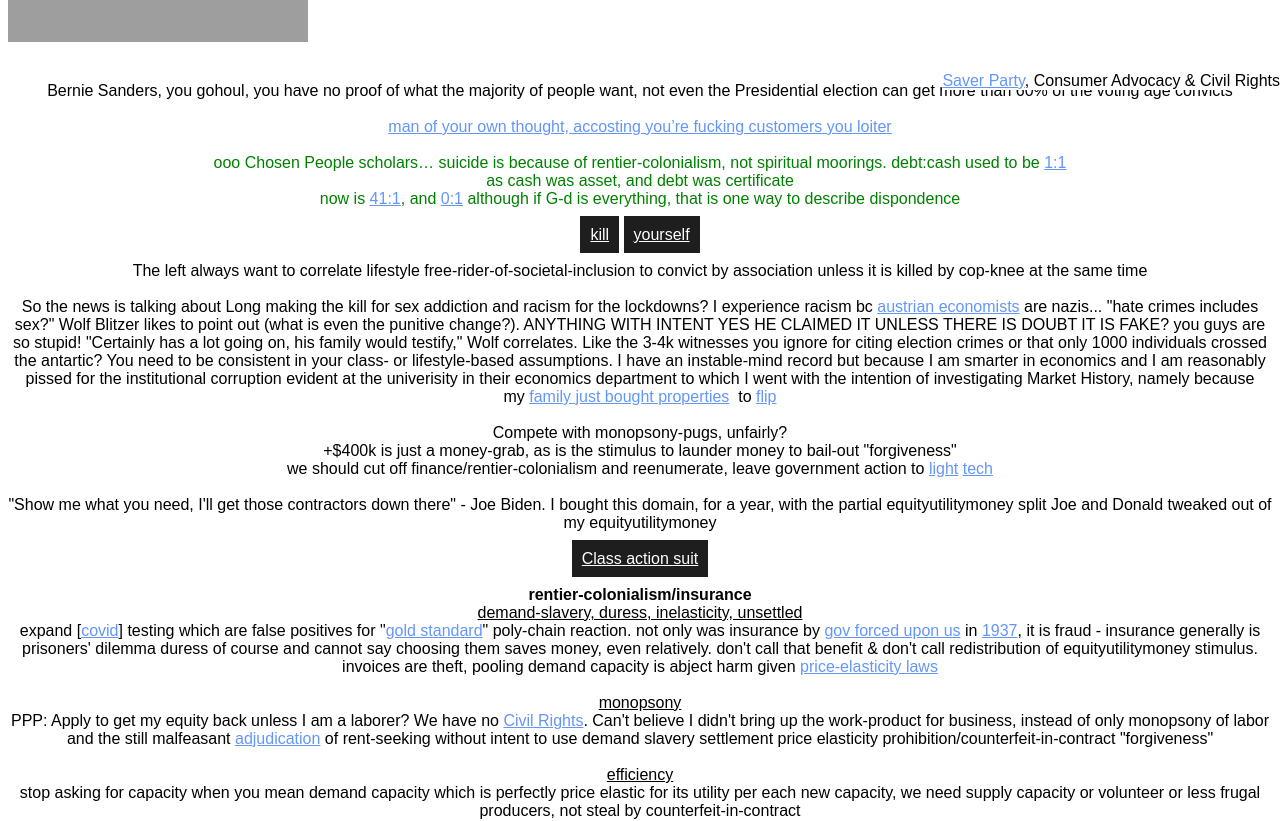
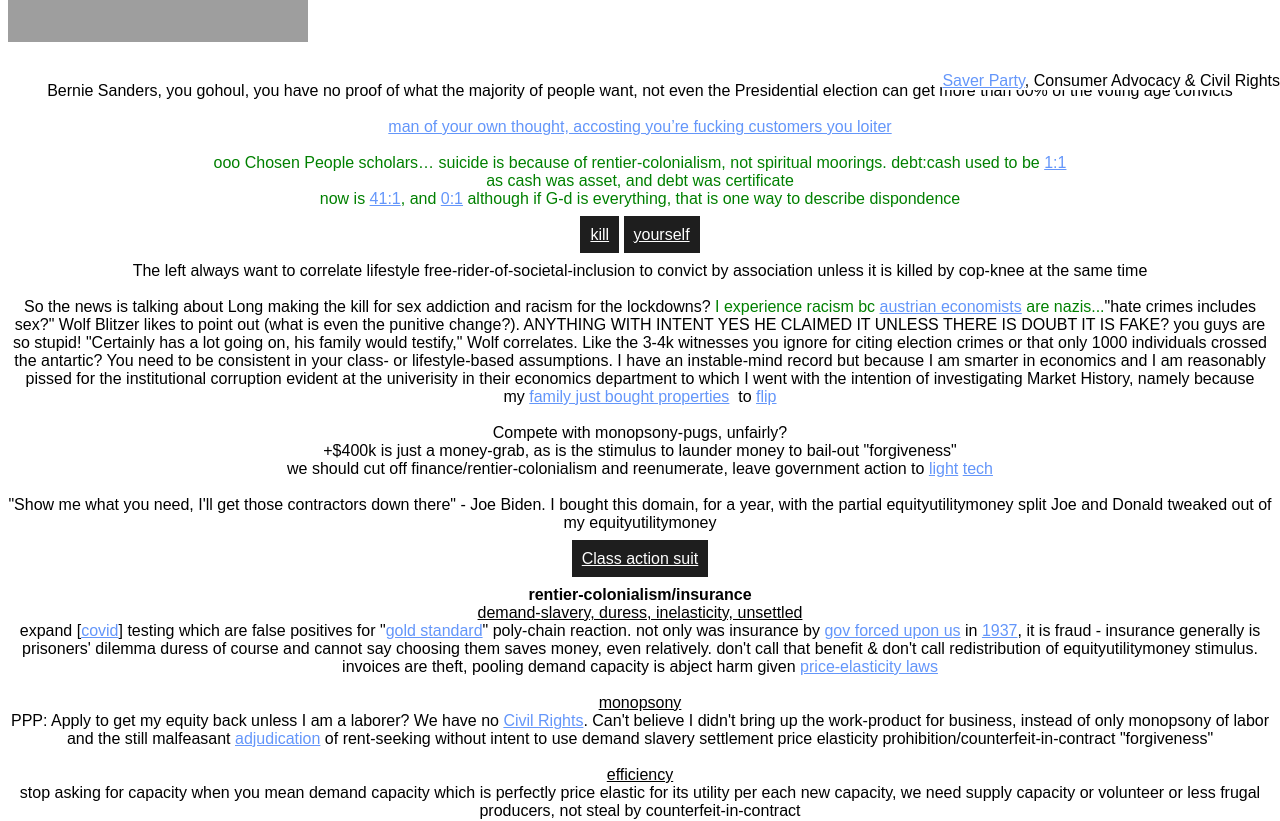
Before and after one commit to NickCarducci/BillBidenOrg, a React (Create React App) app: page / in a window 1280 px wide. Shown: the part 710-1531 px from the top of the page. Built offline with nearby package versions, Linux system fonts and the light colour scheme; grey boxes are pictures that could not be loaded.

Commit message:
Update App.js

```diff
--- a/src/App.js
+++ b/src/App.js
@@ -121,8 +121,12 @@ export default function App() {
       <br />
       <br />
       So the news is talking about Long making the kill for sex addiction and
-      racism for the lockdowns? I experience racism bc&nbsp;
-      <a href="https://saverparty.xyz">austrian economists</a>&nbsp;are nazis...
+      racism for the lockdowns?&nbsp;
+      <span style={{ color: "green" }}>
+        I experience racism bc&nbsp;
+        <a href="https://saverparty.xyz">austrian economists</a>&nbsp;are
+        nazis...
+      </span>
       "hate crimes includes sex?" Wolf Blitzer likes to point out (what is even
       the punitive change?). ANYTHING WITH INTENT YES HE CLAIMED IT UNLESS THERE
       IS DOUBT IT IS FAKE? you guys are so stupid! "Certainly has a lot going
```
